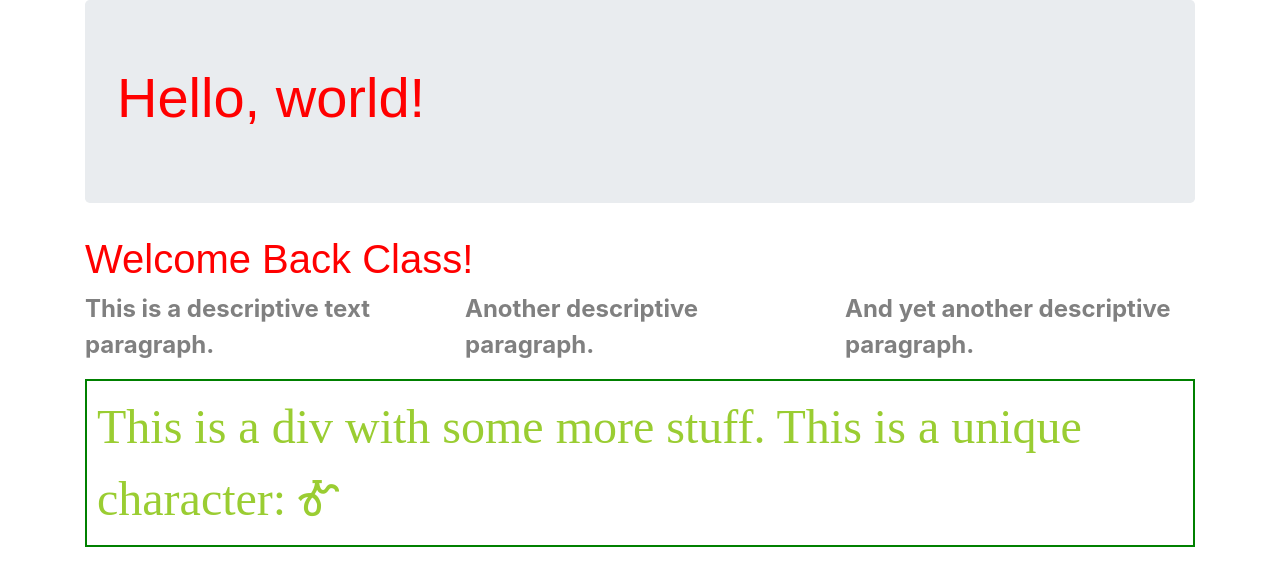
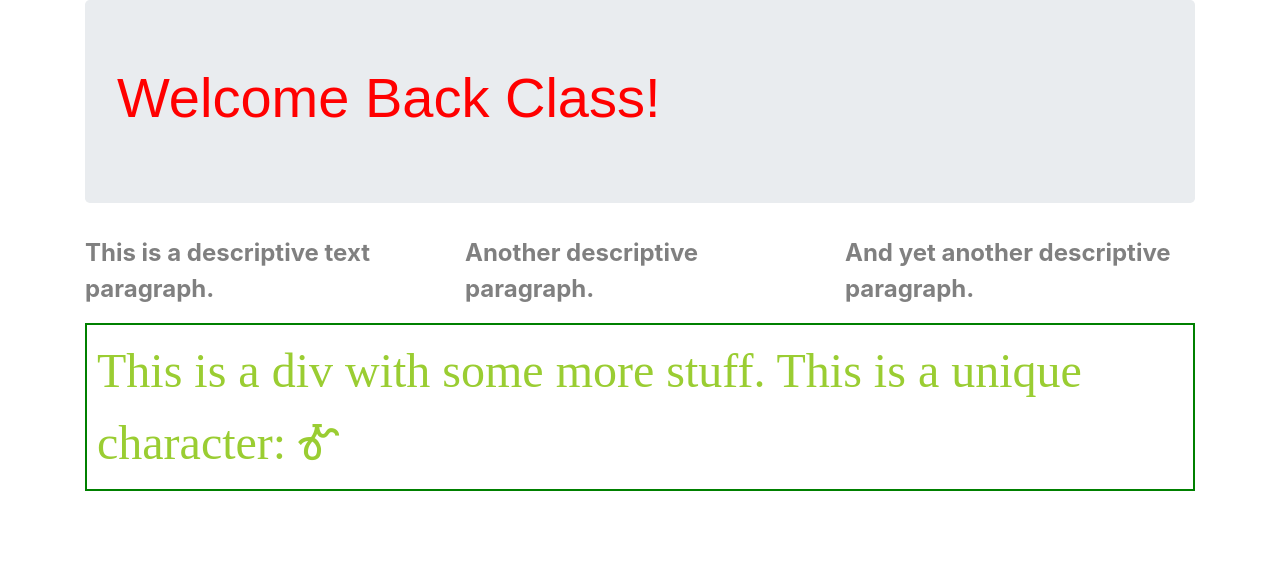
Before and after one commit to ChristineClemens/week2, a plain HTML site: page index.html in a window 1280 px wide. Drawn offline with nearby package versions, Linux system fonts and the light colour scheme; a web font is replaced by a local one.

Commit message:
Organize code.

```diff
--- a/index.html
+++ b/index.html
@@ -33,12 +33,11 @@
 </head>
 
 <body class="container">
+
     <div class="jumbotron">
-        <h1 class="display-4">Hello, world!</h1>
+        <h1 class="display-4">Welcome Back Class!</h1>
     </div>
-    <h1>
-        Welcome Back Class!
-    </h1>
+
     <div class="row">
         <div class="col">
             <p class="mainParagraph">
@@ -56,9 +55,11 @@
             </p>
         </div>
     </div>
+
     <div id="alertBox">
         This is a div with some more stuff.
         This is a unique character: &#x13B9;
     </div>
+
 </body>
 </html>
```
